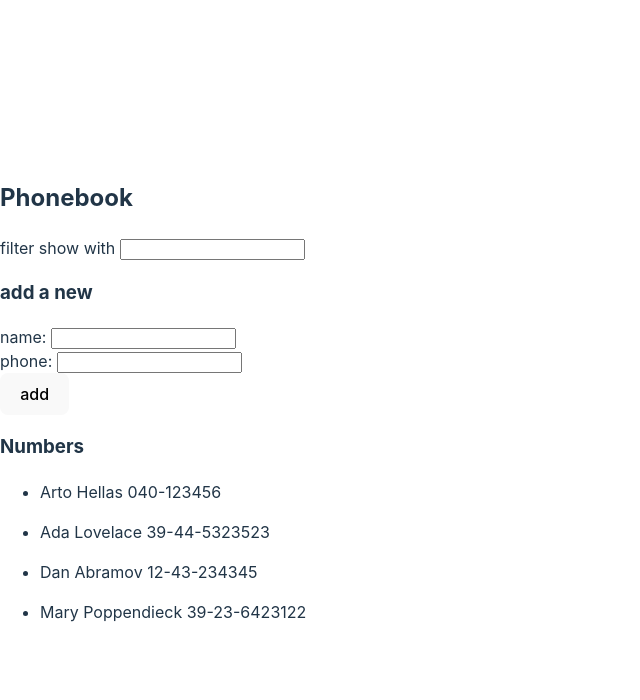
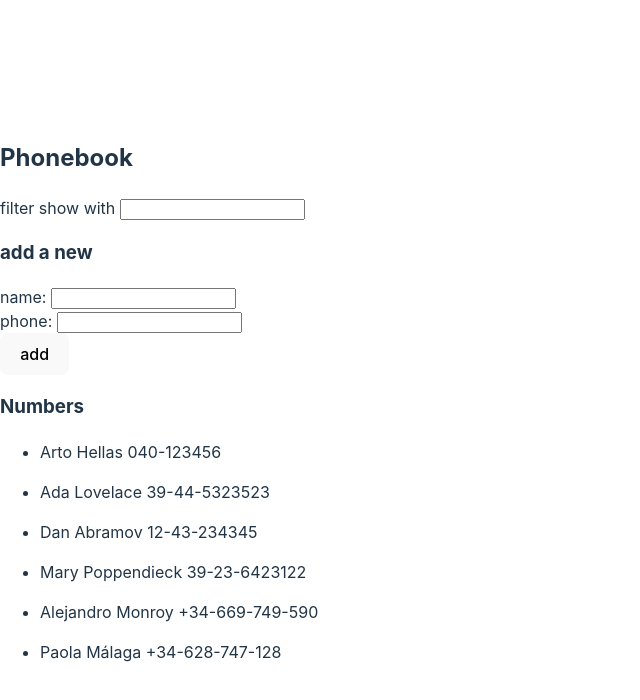
Before and after one commit to alejandroMonroy/fullstackopen, a React (Vite) app in the folder part2/phonebook/: page / in a window 1280 px wide. Shown: the top 700 px of the page, without its empty margins (0-640 px from the left). Built offline with nearby package versions, Linux system fonts and the light colour scheme; data requests are answered from the project's data file.

Commit message:
Exercises 2.12 & 2.13

```diff
--- a/part2/phonebook/db.json
+++ b/part2/phonebook/db.json
@@ -1,24 +1,34 @@
 {
-    "persons":[
+  "persons": [
     {
+      "id": 1,
       "name": "Arto Hellas",
-        "number": "040-123456",
-        "id": 1
+      "number": "040-123456"
     },
     {
+      "id": 2,
       "name": "Ada Lovelace",
-        "number": "39-44-5323523",
-        "id": 2
+      "number": "39-44-5323523"
     },
     {
+      "id": 3,
       "name": "Dan Abramov",
-        "number": "12-43-234345",
-        "id": 3
+      "number": "12-43-234345"
     },
     {
+      "id": 4,
       "name": "Mary Poppendieck",
-        "number": "39-23-6423122",
-        "id": 4
+      "number": "39-23-6423122"
+    },
+    {
+      "id": 5,
+      "name": "Alejandro Monroy",
+      "number": "+34-669-749-590"
+    },
+    {
+      "id": 6,
+      "name": "Paola Málaga",
+      "number": "+34-628-747-128"
     }
   ]
 }
--- a/part2/phonebook/src/App.jsx
+++ b/part2/phonebook/src/App.jsx
@@ -1,9 +1,9 @@
-import axios from 'axios'
 import { useEffect, useState } from 'react'
 
 import Filter from './Filter'
 import PersonForm from './PersonForm'
 import Persons from './Persons'
+import personsService from './services/persons.js'
 
 const App = () => {
   const [persons, setPersons] = useState([])
@@ -12,19 +12,22 @@ const App = () => {
   const [newFilter, setNewFilter] = useState('')
 
   useEffect(() => {
-    axios
-      .get('http://localhost:3001/persons')
-      .then(response => {
-        setPersons(response.data)
+    personsService
+      .getAll()
+      .then(allPersons => {
+        setPersons(allPersons)
       })
   }, [])
 
   const addPerson = (event) => {
     event.preventDefault()
     if (persons.find(person => person.name == newName) === undefined) {
-      setPersons(persons.concat({name: newName, number: newPhone, id: (persons[persons.length-1].id +1)}))
-      setNewName('')
-      setNewPhone('')
+      const newPerson = {name: newName, number: newPhone, id: (persons[persons.length-1].id +1)}
+      personsService.create(newPerson).then(newPerson => {
+        setPersons(persons.concat(newPerson))
+        setNewName('')
+        setNewPhone('')
+      })
     }else{
       alert(`${newName} is already added to phonebook`)
     }
--- /dev/null
+++ b/part2/phonebook/src/services/persons.js
@@ -0,0 +1,9 @@
+import axios from "axios"
+
+const baseUrl = 'http://localhost:3001/persons'
+
+const getAll = () => axios.get(baseUrl).then(response => response.data).catch(() => alert(''))
+
+const create = newPerson => axios.post(baseUrl, newPerson).then(response => response.data).catch(() => alert(''))
+
+export default { getAll, create }
```
Lines whose indentation alone changed are shown as unchanged.
